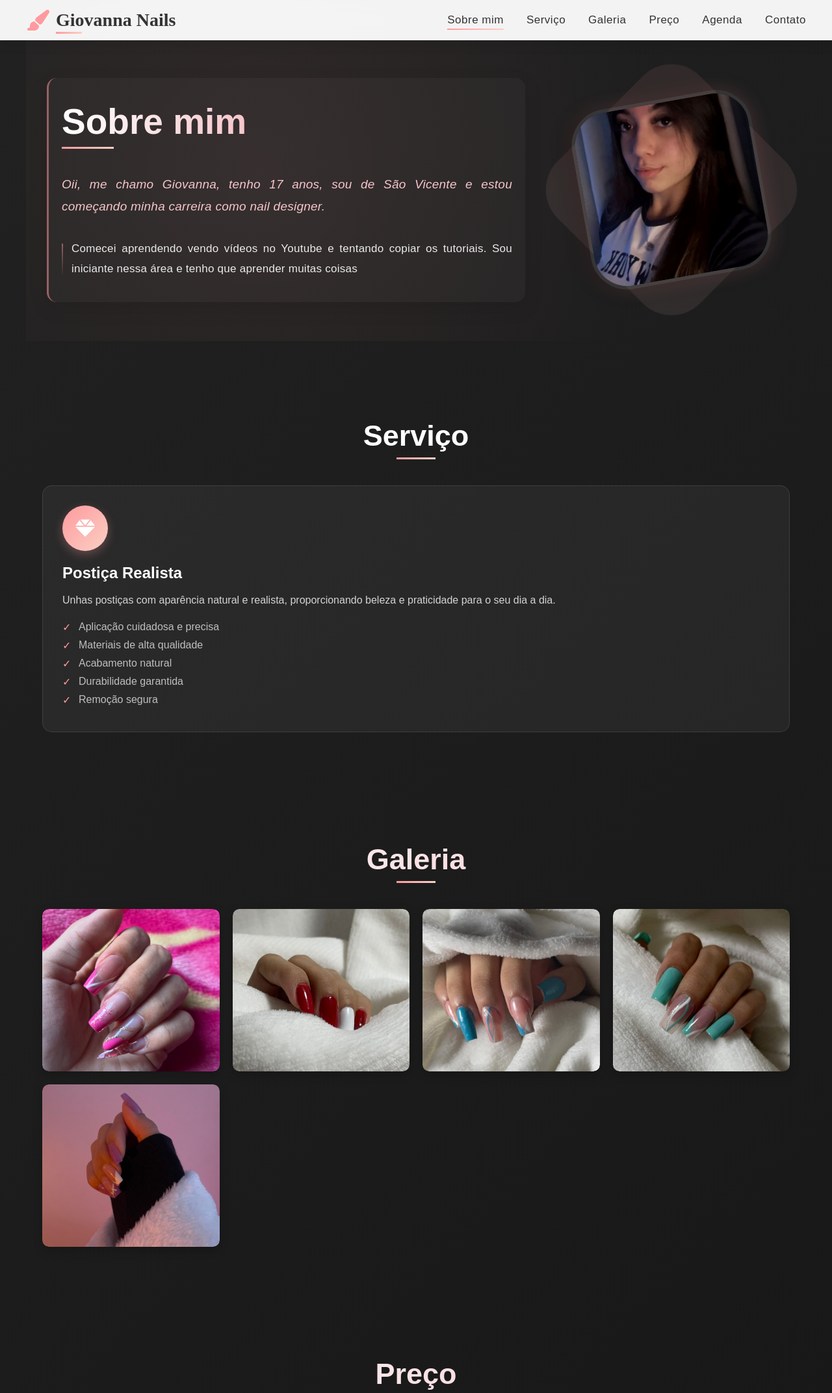
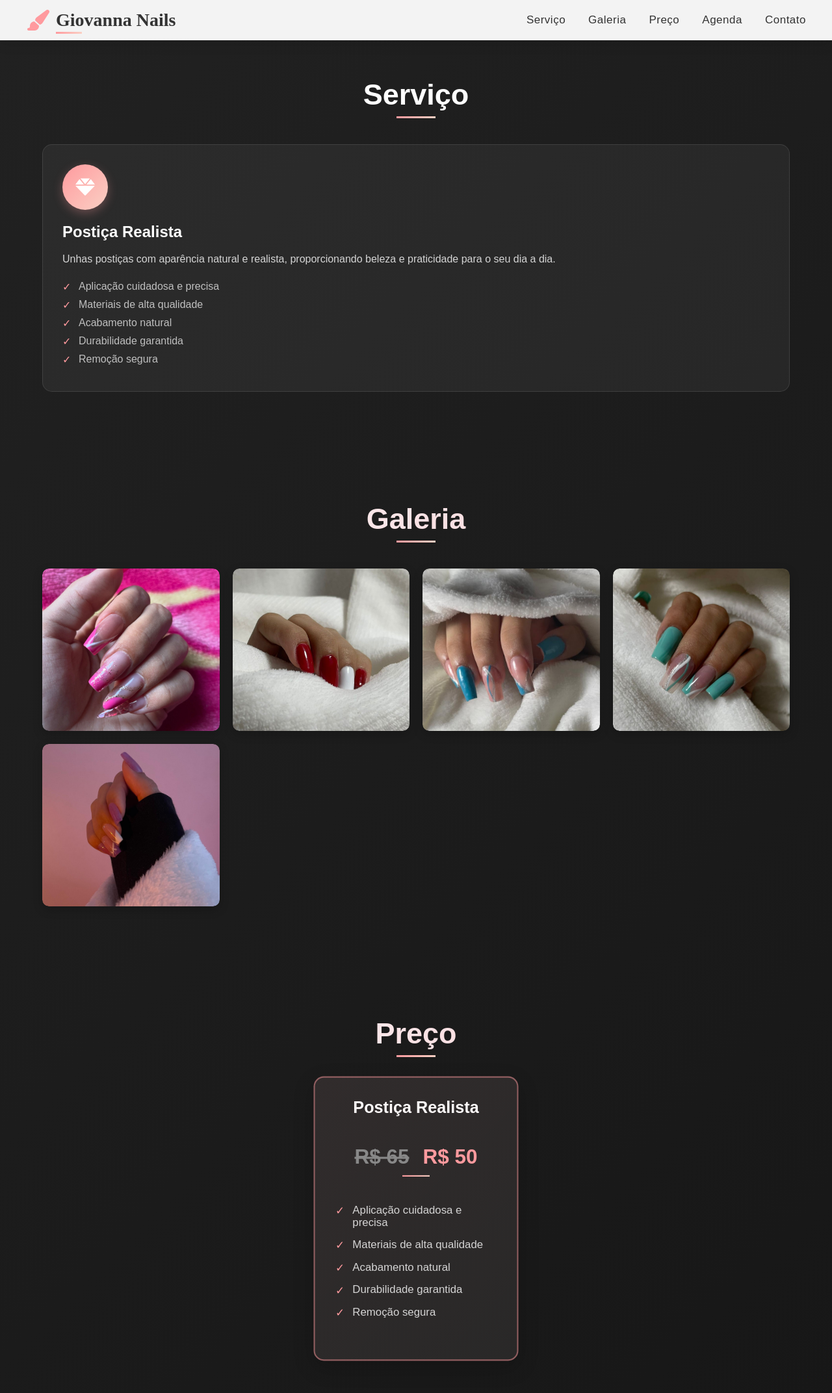
Before and after one commit to EduardoFerreiraa/naildesigner, a plain HTML site: page index.html in a window 1280 px wide. Shown: the top 2144 px of the page at 65% size. Drawn offline with Linux system fonts and the light colour scheme.

Commit message:
Atualizações

```diff
--- a/index.html
+++ b/index.html
@@ -345,7 +345,6 @@
             </div>
 
             <ul>
-                <li><a href="#sobre" class="active">Sobre mim</a></li>
                 <li><a href="#servicos">Serviço</a></li>
                 <li><a href="#unhas">Galeria</a></li>
                 <li><a href="#precos">Preço</a></li>
@@ -354,21 +353,6 @@
             </ul>
         </nav>
     </header>
-
-    <div id="sobre" class="animate-fade-up">
-        <div class="sobre-texto">
-            <h1>Sobre mim</h1>
-            <p>Oii, me chamo Giovanna, tenho 17 anos, sou de São Vicente e estou começando minha carreira como nail designer.</p>
-
-            <p>Comecei aprendendo vendo vídeos no Youtube e tentando copiar os tutoriais. Sou iniciante nessa área e tenho que aprender muitas coisas</p>
-
-
-        </div>
-
-        <div class="sobre-imagem">
-            <img src="img/Imagem do WhatsApp de 2025-03-24 à(s) 22.57.19_b061b10c.jpg" alt="Minha foto">
-        </div>
-    </div>
 
     <div id="servicos" class="animate-fade-up">
         <h1>Serviço</h1>
@@ -441,11 +425,10 @@
 
         <div class="precos-container">
             <div class="preco-card destaque">
-                <!-- Removido: <div class="preco-tag">Mais Popular</div> -->
                 <h2>Postiça Realista</h2>
                 <div class="preco-valor">
-                    <span style="text-decoration: line-through; font-size: 30px; color: #888;">R$ 60</span>
-                    <span style="font-size: 30px; font-weight: bold; margin-left: 10px;">R$ 45</span>
+                    <span style="text-decoration: line-through; font-size: 30px; color: #888;">R$ 65</span>
+                    <span style="font-size: 30px; font-weight: bold; margin-left: 10px;">R$ 50</span>
                 </div>
                 <ul class="preco-lista">
                     <li>Aplicação cuidadosa e precisa</li>
@@ -470,15 +453,15 @@
                 <div class="horarios">
                     <div class="horario-item">
                         <div class="horario-dia">Segunda a Sexta</div>
-                        <div class="horario-horas">14h às 19h</div>
+                        <div class="horario-horas">10h às 19h</div>
                     </div>
                     <div class="horario-item">
                         <div class="horario-dia">Sábado</div>
-                        <div class="horario-horas">12h às 21h</div>
+                        <div class="horario-horas">10h às 19h</div>
                     </div>
                     <div class="horario-item">
                         <div class="horario-dia">Domingo</div>
-                        <div class="horario-horas">13h às 20h</div>
+                        <div class="horario-horas">10h às 19h</div>
                     </div>
                 </div>
             </div>
@@ -605,7 +588,6 @@
             <div class="footer-logo">Giovanna Nails</div>
 
             <div class="footer-links">
-                <a href="#sobre">Sobre</a>
                 <a href="#servicos">Serviço</a>
                 <a href="#unhas">Galeria</a>
                 <a href="#precos">Preço</a>
```
